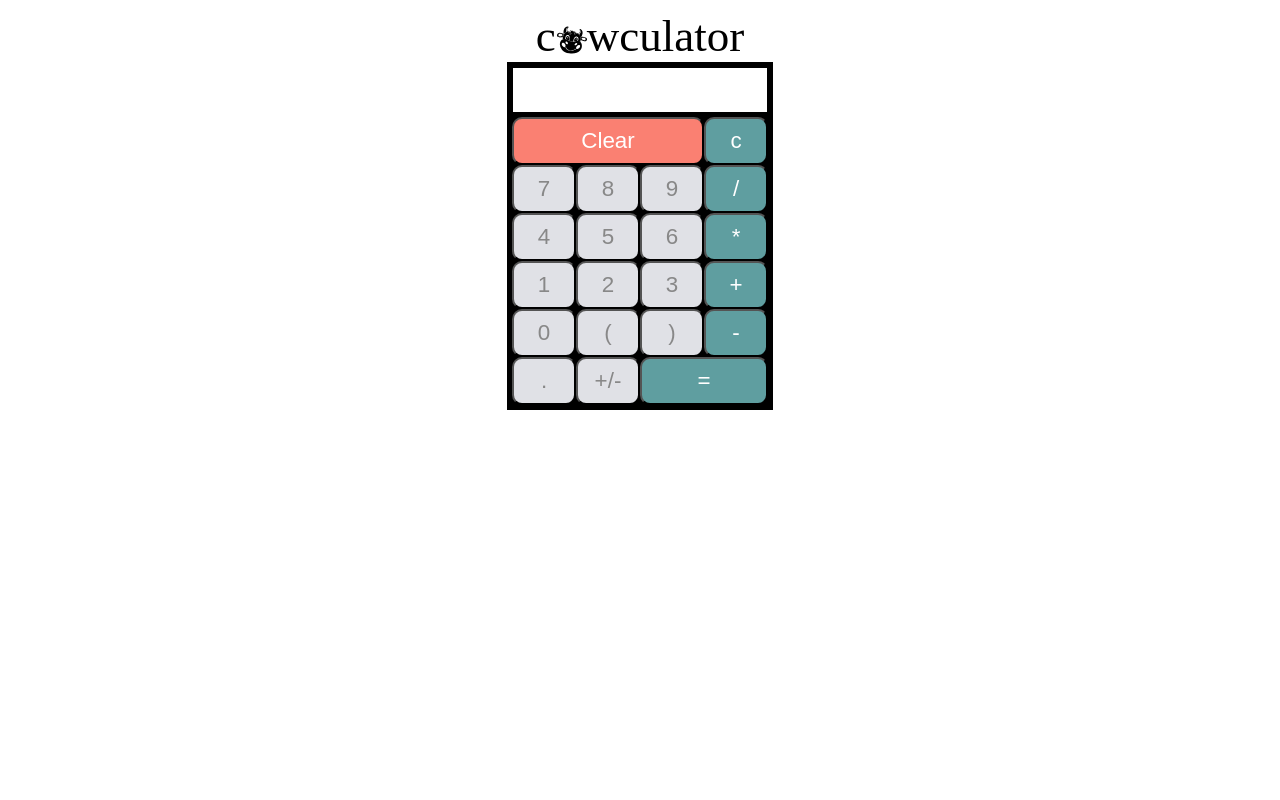
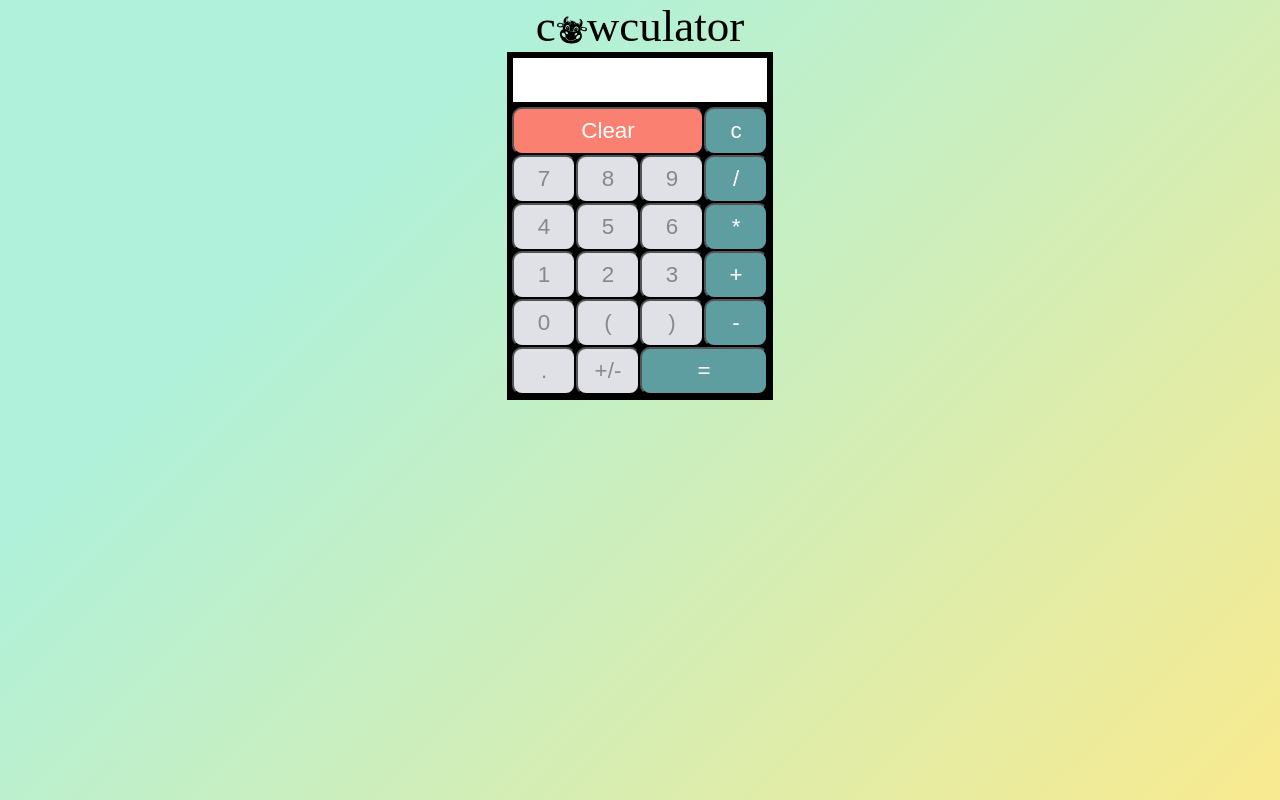
Before and after one commit to daomeow/cowculator, a React (Create React App) app: page / in a window 1280 px wide. Built offline with nearby package versions, Linux system fonts and the light colour scheme.

Commit message:
Change background color for error message

```diff
--- a/src/components/App/App.css
+++ b/src/components/App/App.css
@@ -1,38 +1,4 @@
-.App {
-  text-align: center;
+.app {
+  background-image: linear-gradient(315deg, #f9ea8f 0%, #aff1da 74%);
+  height: 100vh;
 }
-
-.App-logo {
-  height: 40vmin;
-  pointer-events: none;
-}
-
-@media (prefers-reduced-motion: no-preference) {
-  .App-logo {
-    animation: App-logo-spin infinite 20s linear;
-  }
-}
-
-.App-header {
-  background-color: #282c34;
-  min-height: 100vh;
-  display: flex;
-  flex-direction: column;
-  align-items: center;
-  justify-content: center;
-  font-size: calc(10px + 2vmin);
-  color: white;
-}
-
-.App-link {
-  color: #61dafb;
-}
-
-@keyframes App-logo-spin {
-  from {
-    transform: rotate(0deg);
-  }
-  to {
-    transform: rotate(360deg);
-  }
-}
--- a/src/components/Calculator/Calculator.css
+++ b/src/components/Calculator/Calculator.css
@@ -30,6 +30,8 @@ input[type="text"] {
 
 .error {
   justify-content: center;
+  background-color: black;
+  color: white;
 }
 
 .keypad {
--- a/src/components/Header/Header.css
+++ b/src/components/Header/Header.css
@@ -4,7 +4,7 @@ h1 {
   font-size: 45px;
   font-weight: 100;
   justify-content: center;
-  margin: 10px 0 5px 0;
+  margin: 0 0 5px 0;
 }
 
 .title-icon {
```
